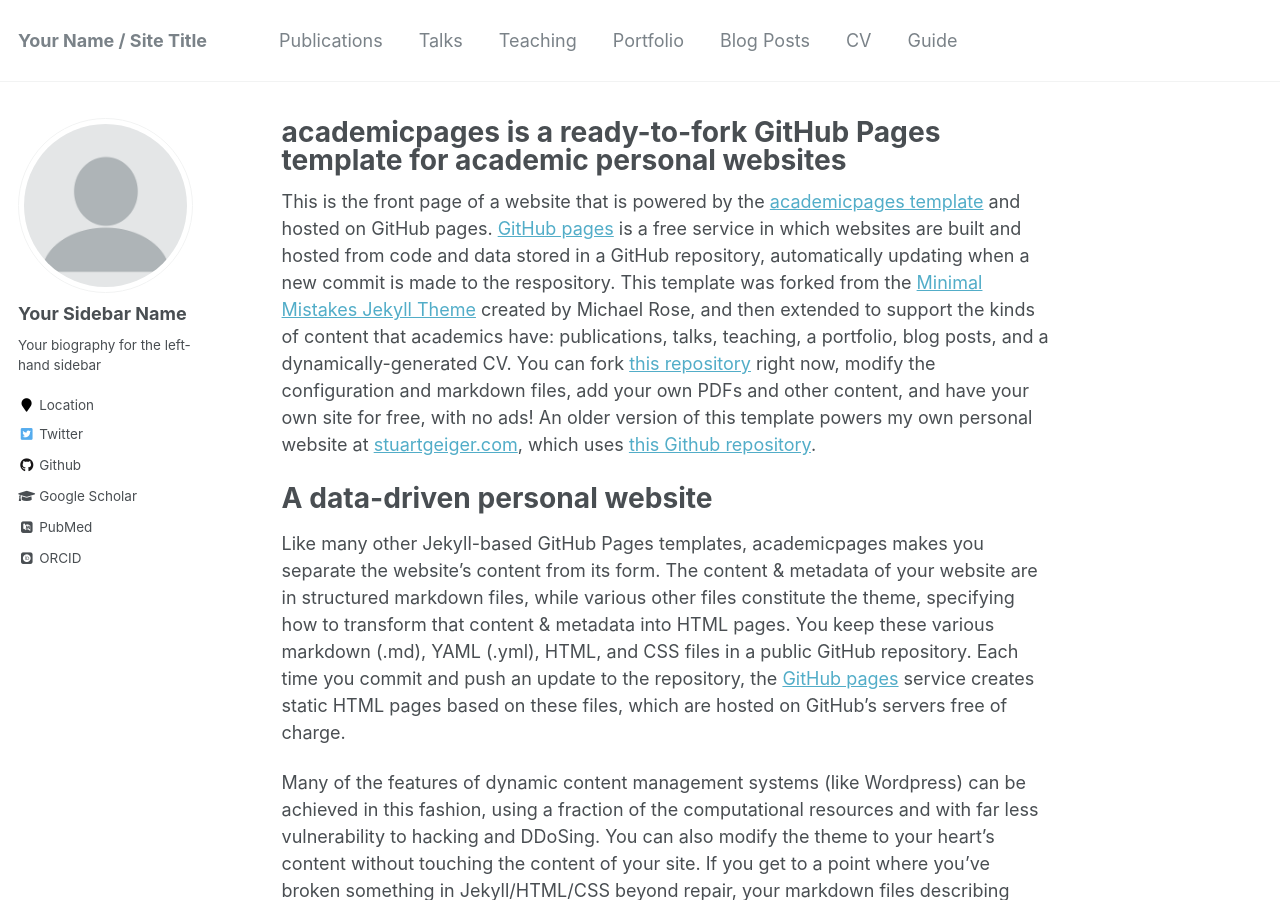
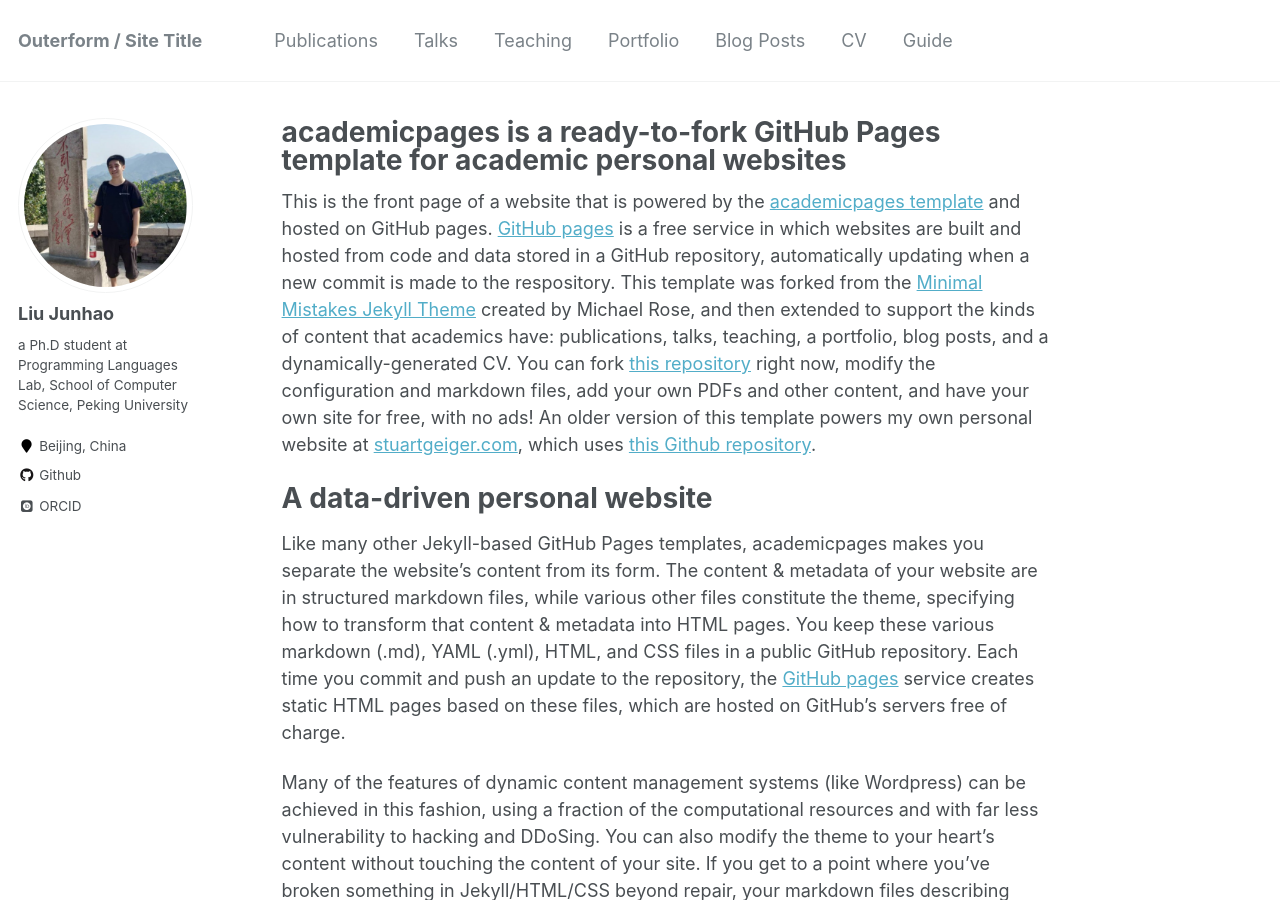
Before and after one commit to outerform/outerform.github.io, a Jekyll site: the page built from _pages/about.md, in a window 1280 px wide and 900 px high. Built offline with Jekyll 4.4.1, drawn with Linux system fonts in a browser that asks for light colours; some web fonts are replaced; some of the changed text lies outside the part shown.

Commit message:
add some profiles

```diff
--- a/_config.yml
+++ b/_config.yml
@@ -7,13 +7,13 @@
 
 # Site Settings
 locale                   : "en-US"
-title                    : "Your Name / Site Title"
+title                    : "Outerform / Site Title"
 title_separator          : "-"
-name                     : &name "Your Name"
+name                     : &name "Liu Junhao"
 description              : &description "personal description"
-url                      : https://academicpages.github.io # the base hostname & protocol for your site e.g. "https://mmistakes.github.io"
+url                      : https://outerform.github.io # the base hostname & protocol for your site e.g. "https://mmistakes.github.io"
 baseurl                  : "" # the subpath of your site, e.g. "/blog"
-repository               : "academicpages/academicpages.github.io"
+repository               : "outerform/outerform.github.io"
 teaser                   :  # filename of teaser fallback teaser image placed in /images/, .e.g. "500x300.png"
 breadcrumbs              : false # true, false (default)
 words_per_minute         : 160
@@ -32,7 +32,7 @@
     colorscheme          : # "light" (default), "dark"
 staticman:
   allowedFields          : ['name', 'email', 'url', 'message']
-  branch                 : "gh-pages" # "master", "gh-pages"
+  branch                 : "master" # "master", "gh-pages"
   commitMessage          : "New comment."
   filename               : comment-{@timestamp}
   format                 : "yml"
@@ -80,13 +80,13 @@
 
 # Site Author
 author:
-  name             : "Your Sidebar Name"
-  avatar           : "profile.png"
-  bio              : "Your biography for the left-hand sidebar"
-  location         : "Location"
+  name             : "Liu Junhao"
+  avatar           : "profile.jpg"
+  bio              : "a Ph.D student at Programming Languages Lab, School of Computer Science, Peking University"
+  location         : "Beijing, China"
   employer         :
-  pubmed           : "https://www.ncbi.nlm.nih.gov/pubmed/?term=john+snow"
-  googlescholar    : "http://yourfullgooglescholarurl.com"
+  pubmed           : # "https://www.ncbi.nlm.nih.gov/pubmed/?term=john+snow"
+  googlescholar    : # "http://yourfullgooglescholarurl.com"
   email            :
   researchgate     :  # example: "https://www.researchgate.net/profile/yourprofile"
   uri              :
@@ -96,7 +96,7 @@
   flickr           :
   facebook         :
   foursquare       :
-  github           : "academicpages"
+  github           : "outerform"
   google_plus      :
   keybase          :
   instagram        :
@@ -109,7 +109,7 @@
   stackoverflow    : # http://stackoverflow.com/users/123456/username
   steam            :
   tumblr           :
-  twitter          : "replacethistwitterhandle"
+  twitter          :
   vine             :
   weibo            :
   xing             :
```
Also changed, not shown: images/profile.jpg (added).
